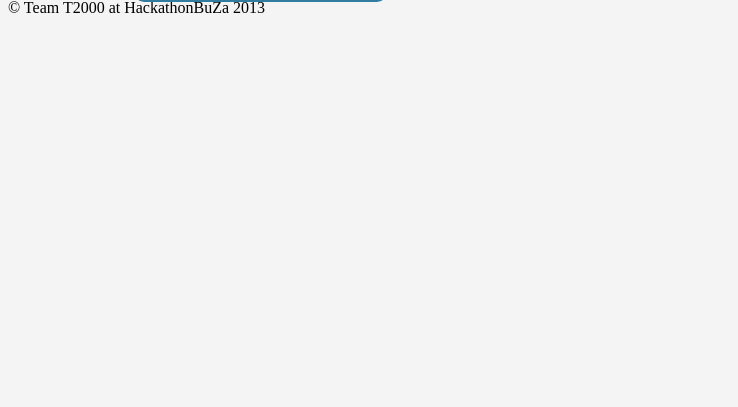
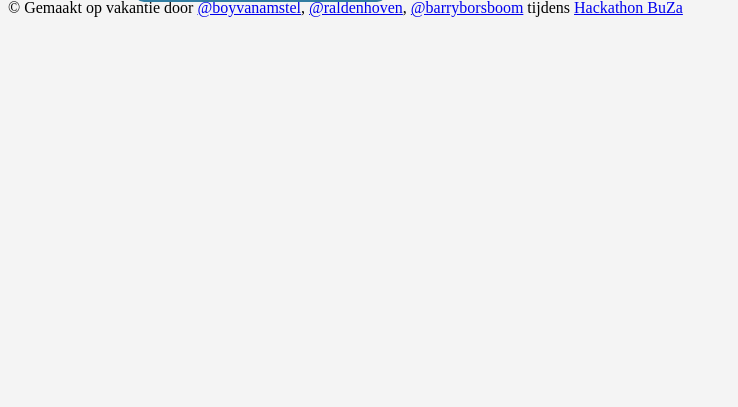
Before and after one commit to boyvanamstel/thrillseeker, a Rails app: page / in a window 1280 px wide. Shown: the part 393-800 px from the top of the page, without its empty margins (0-738 px from the left). Run offline with Rails 7, Linux system fonts and the light colour scheme; data that the repository does not hold is empty; style sheets or scripts are compiled from the project's sources; some libraries are stand-ins or nearby versions; grey boxes are pictures that could not be loaded.

Commit message:
footer update

```diff
--- a/app/views/layouts/application.html.erb
+++ b/app/views/layouts/application.html.erb
@@ -60,7 +60,7 @@
 
     <div class="container">
       <footer>
-        <p>&copy; Team T2000 at HackathonBuZa 2013</p>
+        <p>&copy; Gemaakt op vakantie door <a href="https://twitter.com/boyvanamstel">@boyvanamstel</a>, <a href="https://twitter.com/raldenhoven">@raldenhoven</a>, <a href="https://twitter.com/barryborsboom">@barryborsboom</a> tijdens <a href="https://twitter.com/HackathonBuZa">Hackathon BuZa</a></p>
       </footer>
 
     </div> <!-- /container -->
```
